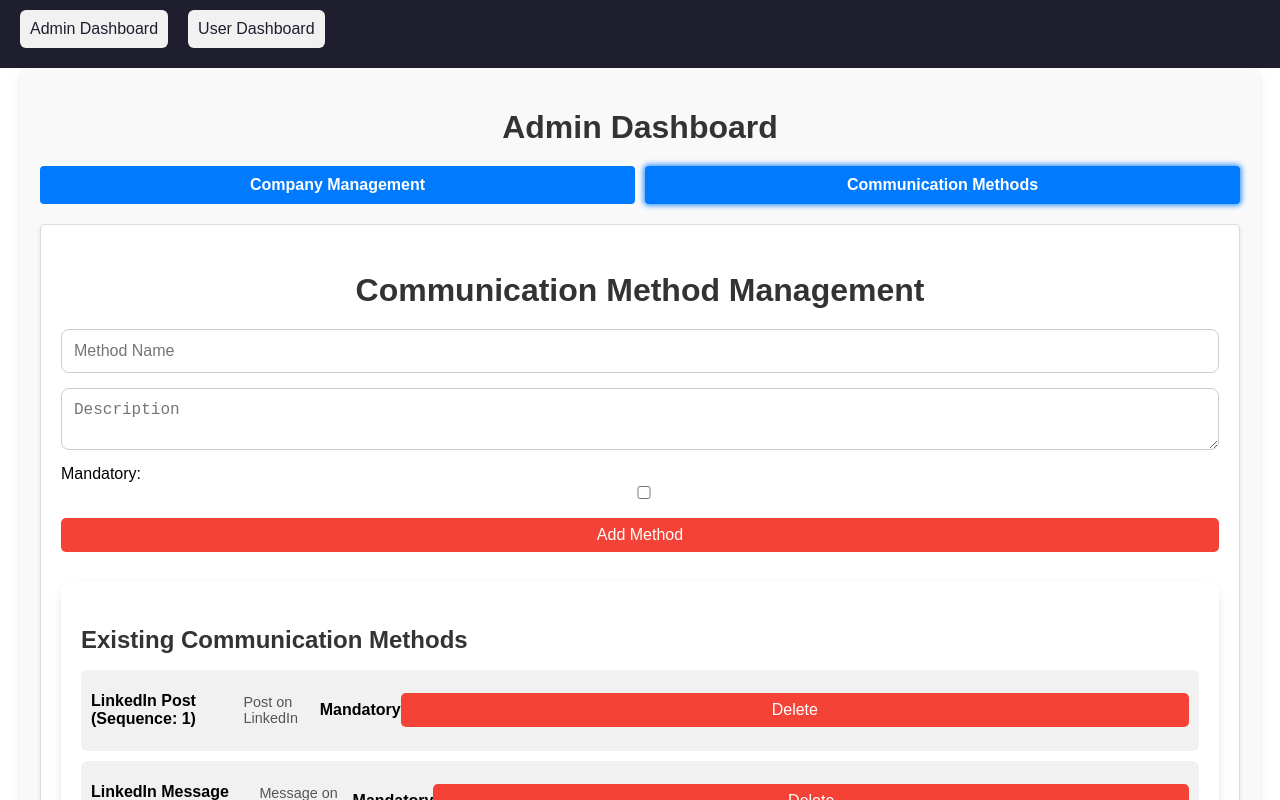
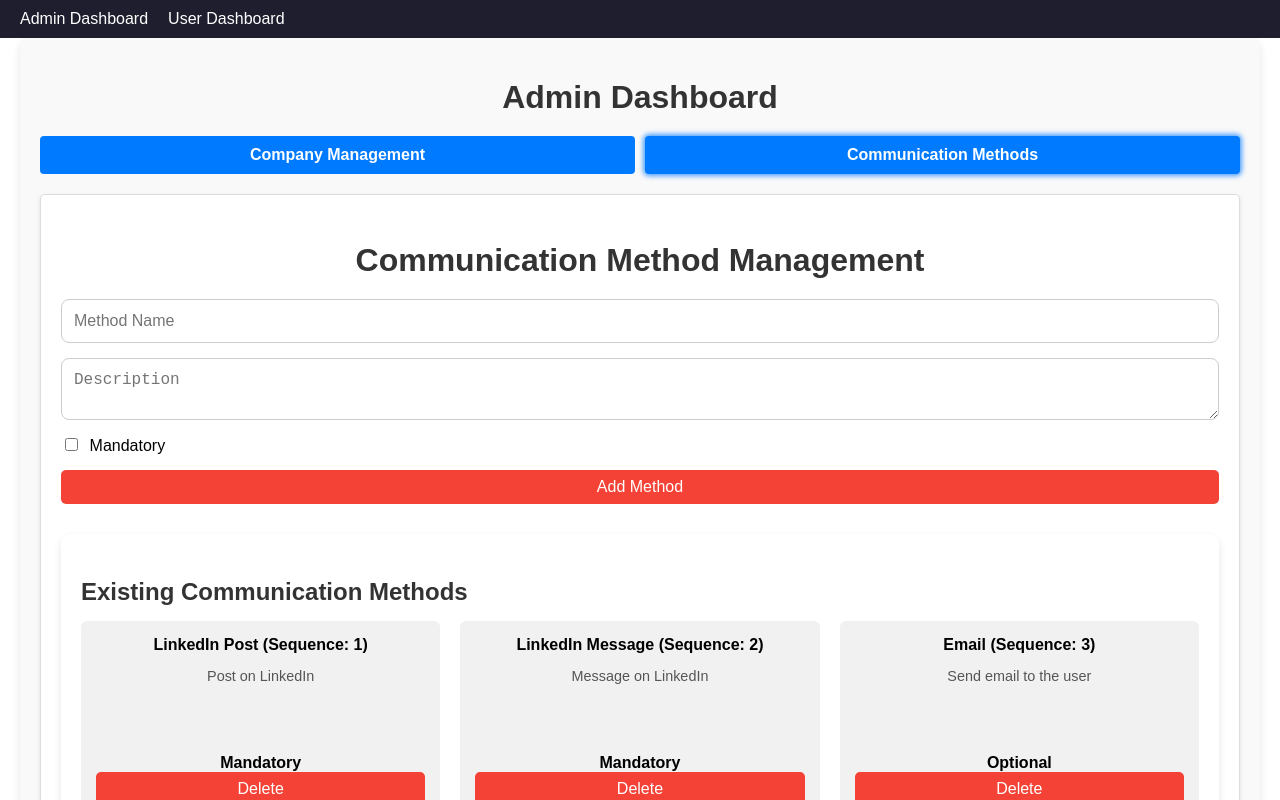
Before and after one commit to Pratik06m/Calender_for_Communication_Tracking, a React (Create React App) app: page /admin in a window 1280 px wide. Both pictures are taken after a click on the button "Communication Methods". Shown: the top 800 px of the page. Built offline with nearby package versions, Linux system fonts and the light colour scheme.

Commit message:
Changes in css of the modals

```diff
--- a/src/components/Admin/CommunicationMethodManagement.css
+++ b/src/components/Admin/CommunicationMethodManagement.css
@@ -1,6 +1,7 @@
 /* Container styling */
 div {
     font-family: 'Arial', sans-serif;
+    /* Optional container styling that you can enable if needed */
     /* margin: 20px auto;
     max-width: 900px;
     padding: 20px;
@@ -23,6 +24,10 @@ div {
     flex-direction: column;
     gap: 15px;
     margin-bottom: 20px;
+  }
+
+  .inputcheckbox{
+    margin-right: 1%;
   }
 
   input,
@@ -67,29 +72,30 @@ div {
     font-size: 1.5rem;
   }
 
-  ul {
-    list-style-type: none;
-    padding: 0;
-  }
-
-  li {
-    background-color: #f1f1f1;
-    padding: 10px;
-    margin-bottom: 10px;
-    border-radius: 6px;
-    transition: all 0.3s ease;
-  }
-
-  li:hover {
-    background-color: #e3f2e1;
-    transform: translateY(-2px);
+  /* Grid layout for methods */
+  .method-grid {
+    display: grid;
+    grid-template-columns: repeat(3, 1fr); /* 3 items per row */
+    gap: 20px;
   }
 
   /* Method item styling */
   .method-item {
+    background-color: #f1f1f1;
+    padding: 15px;
+    border-radius: 6px;
+    transition: all 0.3s ease;
     display: flex;
+    flex-direction: column;
     justify-content: space-between;
-    align-items: center;
+    text-align: center;
+    height: 200px; /* Set a fixed height to make items square-like */
+    box-sizing: border-box; /* Ensures padding is included in height calculation */
+  }
+
+  .method-item:hover {
+    background-color: #e3f2e1;
+    transform: translateY(-2px);
   }
 
   .method-item span {
@@ -102,6 +108,12 @@ div {
     flex-grow: 1;
   }
 
+  .method-header {
+    font-size: 1.1rem;
+    margin-bottom: 10px;
+  }
+
+  /* Button styling */
   button {
     padding: 8px 12px;
     background-color: #f44336;
@@ -115,9 +127,20 @@ div {
     background-color: #d32f2f;
   }
 
+  /* Styling for the checkbox and label */
+  .mandatory-checkbox {
+    display: flex;
+    align-items: center;
+    gap: 5px; /* Space between label and checkbox */
+  }
+
   /* Responsive styling */
   @media (max-width: 768px) {
     .form {
       gap: 10px;
     }
+
+    .method-grid {
+      grid-template-columns: 1fr; /* 1 item per row on smaller screens */
+    }
   }
--- a/src/components/Admin/CommunicationMethodManagement.js
+++ b/src/components/Admin/CommunicationMethodManagement.js
@@ -1,4 +1,3 @@
-// src/components/Admin/CommunicationMethodManagement.jsx
 import React, { useState } from "react";
 import './CommunicationMethodManagement.css';
 
@@ -29,6 +28,11 @@ const CommunicationMethodManagement = () => {
   };
 
   const addMethod = () => {
+    if (!newMethod.name.trim()) {
+      alert("Method Name is required.");
+      return;
+    }
+
     setMethods([
       ...methods,
       {
@@ -43,6 +47,7 @@ const CommunicationMethodManagement = () => {
       mandatory: false,
     });
   };
+
 
   const handleDelete = (index) => {
     const updatedMethods = methods.filter((_, i) => i !== index);
@@ -69,13 +74,15 @@ const CommunicationMethodManagement = () => {
           onChange={handleInputChange}
         />
         <label>
-          Mandatory:
         <input
             type="checkbox"
             name="mandatory"
+            className="inputcheckbox"
             checked={newMethod.mandatory}
             onChange={handleInputChange}
           />
+          Mandatory
+
         </label>
         <button onClick={addMethod}>Add Method</button>
       </div>
@@ -83,18 +90,16 @@ const CommunicationMethodManagement = () => {
       {/* List of communication methods */}
       <div className="method-list">
         <h3>Existing Communication Methods</h3>
-        <ul>
+        <div className="method-grid">
           {methods.map((method, index) => (
-            <li key={index}>
-              <div className="method-item">
+            <div key={index} className="method-item">
               <span><strong>{method.name}</strong> (Sequence: {method.sequence})</span>
               <p>{method.description}</p>
               <span>{method.mandatory ? "Mandatory" : "Optional"}</span>
               <button onClick={() => handleDelete(index)}>Delete</button>
             </div>
-            </li>
           ))}
-        </ul>
+        </div>
       </div>
     </div>
   );
--- a/src/components/Admin/CompanyManagement.css
+++ b/src/components/Admin/CompanyManagement.css
@@ -25,7 +25,7 @@ select {
     border-radius: 8px;
     border: 1px solid #ccc;
     font-size: 1rem;
-    width: 100%;
+    /* width: 100%; */
     box-sizing: border-box;
     transition: all 0.3s ease;
 }
--- a/src/components/Shared/Navbar.js
+++ b/src/components/Shared/Navbar.js
@@ -1,5 +1,6 @@
 import React from 'react';
 import { Link } from 'react-router-dom';
+// import './Navbar.css';
 
 const Navbar = () => {
   return (
@@ -31,7 +32,7 @@ const styles = {
     marginRight: '20px',
   },
   navLink: {
-    color: '#1e1e2f',
+    color: '#fff', // Changed to white for better visibility
     textDecoration: 'none',
     fontSize: '16px',
   },
--- a/src/components/User/UserDashboard.css
+++ b/src/components/User/UserDashboard.css
@@ -1,4 +1,4 @@
-/* src/components/UserDashboard.css */
+/* Updated src/components/UserDashboard.css */
 .dashboard-container {
   max-width: 1000px;
   margin: 0 auto;
@@ -62,16 +62,19 @@
   cursor: not-allowed;
 }
 
+/* Style for the modal container */
 .modal {
   position: fixed;
   top: 50%;
   left: 50%;
   transform: translate(-50%, -50%);
+  width: 400px;
   padding: 20px;
   background-color: white;
-    border: 1px solid #ddd;
-    box-shadow: 0 0 10px rgba(0, 0, 0, 0.1);
-    z-index: 1000;
+  border-radius: 10px;
+  box-shadow: 0 4px 10px rgba(0, 0, 0, 0.25);
+  z-index: 1000; /* In front of the backdrop */
+  animation: fadeIn 0.3s ease-in-out;
 }
 
 .modal form {
@@ -80,37 +83,68 @@
   gap: 15px;
 }
 
+/* Input fields inside the modal */
 .modal input,
 .modal select,
 .modal textarea {
+  width: 100%;
   padding: 10px;
+  margin: 5px 0;
+  border: 1px solid #ddd;
   border-radius: 5px;
-    border: 1px solid #ddd;
+  box-sizing: border-box;
 }
 
+/* Buttons inside the modal */
 .modal button {
+  width: 100%;
+  padding: 10px;
+  border: none;
+  border-radius: 5px;
   background-color: #4caf50;
   color: white;
-    padding: 10px;
-    border: none;
   cursor: pointer;
-    border-radius: 5px;
+  margin-top: 10px;
 }
 
 .modal button:hover {
   background-color: #45a049;
 }
 
-  button[type="button"] {
+/* Cancel button */
+.modal button[type="button"] {
   background-color: #f44336;
 }
 
-  button[type="button"]:hover {
+.modal button[type="button"]:hover {
   background-color: #d32f2f;
+}
+/* Add a backdrop with blur effect */
+.modal-backdrop {
+  position: fixed;
+  top: 0;
+  left: 0;
+  width: 100vw;
+  height: 100vh;
+  background-color: rgba(0, 0, 0, 0.5);
+  backdrop-filter: blur(5px);
+  z-index: 999; /* Behind the modal */
 }
 
 
-  /* Customize */
+/* Fade-in animation for the modal */
+@keyframes fadeIn {
+  from {
+    opacity: 0;
+    transform: translate(-50%, -45%);
+  }
+  to {
+    opacity: 1;
+    transform: translate(-50%, -50%);
+  }
+}
+
+/* Floating buttons */
 .floating-buttons {
   position: fixed;
   bottom: 20px;
--- a/src/components/User/UserDashboard.js
+++ b/src/components/User/UserDashboard.js
@@ -128,6 +128,8 @@ const UserDashboard = () => {
       </button>
 
       {showModal && (
+  <>
+    <div className="modal-backdrop"></div>
     <div className="modal">
       <h3>Log New Communication</h3>
       <form>
@@ -172,7 +174,9 @@ const UserDashboard = () => {
         </button>
       </form>
     </div>
+  </>
 )}
+
 
       {/* Floating buttons */}
       <div className="floating-buttons">
```
Lines whose indentation alone changed are shown as unchanged.
